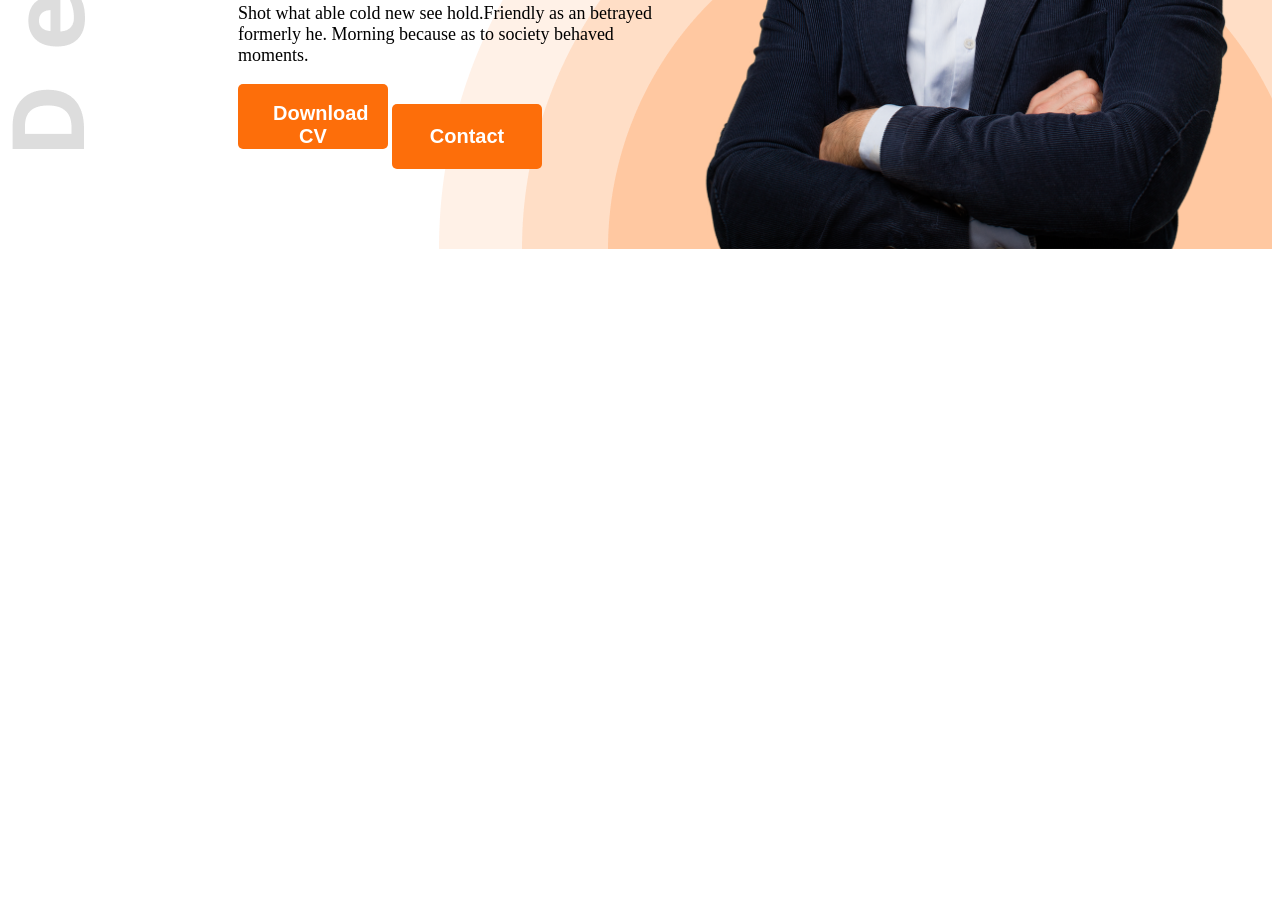
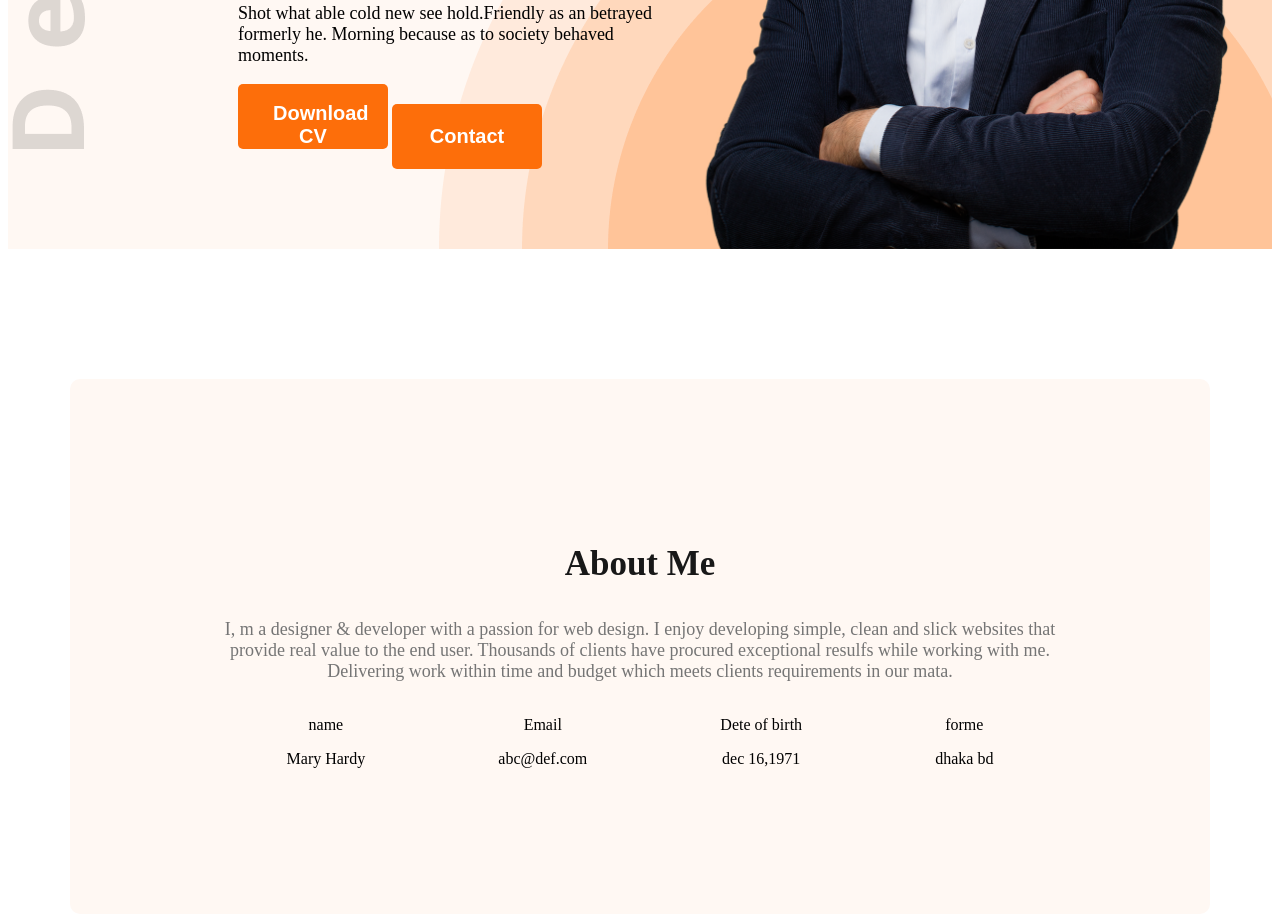
Before and after one commit to deluwarhoisn/web-dev-protfolio, a plain HTML site: page index.html in a window 1280 px wide. Shown: the part 664-1581 px from the top of the page. Before the commit the page ends 921 px from the top, so only its background shows below. Drawn offline with Linux system fonts and the light colour scheme.

Commit message:
added main section

```diff
--- a/index.html
+++ b/index.html
@@ -10,7 +10,7 @@
     <link rel="stylesheet" href="styels/portfolio.css">
 </head>
 <body class="open-sans-normal">
-    <header class="header">
+    <header class="header secondary-bagrund">
         <nav>
             <h3 class="nav-title">Ma<span class="text-prymari">r</span>y</h3>
             <ul>
@@ -31,7 +31,28 @@
         </div>
     </header>
     <main>
-
+        <section class="about secondary-bagrund">
+            <h3 class="section-title">About Me</h3>
+            <p class="section-description">I, m a designer & developer with a passion for web design. I enjoy developing simple, clean and slick websites that provide real value to the end user. Thousands of clients have procured exceptional resulfs while working with me. Delivering work within time and budget which meets clients requirements in our mata.</p>
+            <div class="about-items">
+                <div class="about-item">
+                    <p class="item-title">name</p>
+                    <p class="item-description">Mary Hardy</p>
+                </div>
+                <div class="about-item">
+                    <p class="item-title">Email</p>
+                    <p class="item-description">abc@def.com</p>
+                </div>
+                <div class="about-item">
+                    <p class="item-title">Dete of birth</p>
+                    <p class="item-description">dec 16,1971</p>
+                </div>
+                <div class="about-item">
+                    <p class="item-title">forme</p>
+                    <p class="item-description">dhaka bd</p>
+                </div>
+            </div>
+        </section>
     </main>
     <footer>
 
--- a/styels/portfolio.css
+++ b/styels/portfolio.css
@@ -5,6 +5,9 @@
   font-style: normal;
   font-variation-settings:
     "wdth" 100;
+}
+.secondary-bagrund{
+    background-color: #FFF8F3;
 }
 .text-prymari{
     color: #FD6E0A;
@@ -24,6 +27,15 @@
     border: none;
 
 
+}
+.section-title{
+    font-size: 35px;
+    font-weight: bold;
+     color: #181818;
+}
+.section-description{
+ font-size: 18px;
+ color: #757575;
 }
 .header{
     background-image: url('../images/developer.png'),url('../images/header_bg.png');
@@ -78,3 +90,23 @@ nav li a{
     width: 580px;
 
 }
+/* maine */
+main{
+    max-width:1140px ;
+    margin: 0 auto;
+}
+/* about styles */
+.about{
+    border-radius: 10px;
+    padding: 130px 150px;
+    text-align: center;
+    margin-top: 130px;
+}
+.about-items{
+    display: flex;
+    justify-content: space-around;
+}
+
+.item-description{
+    font-weight:600px ;
+}
```
